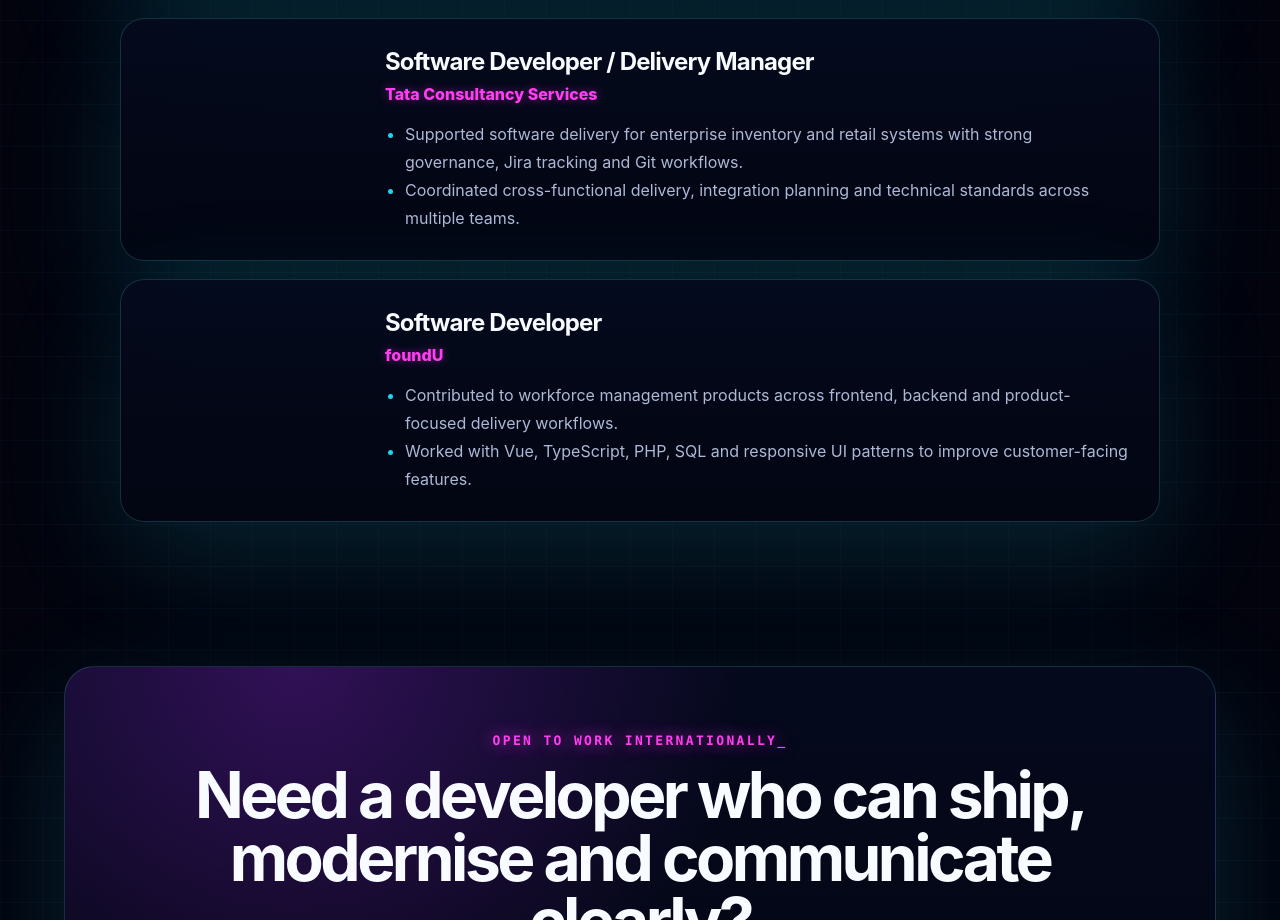
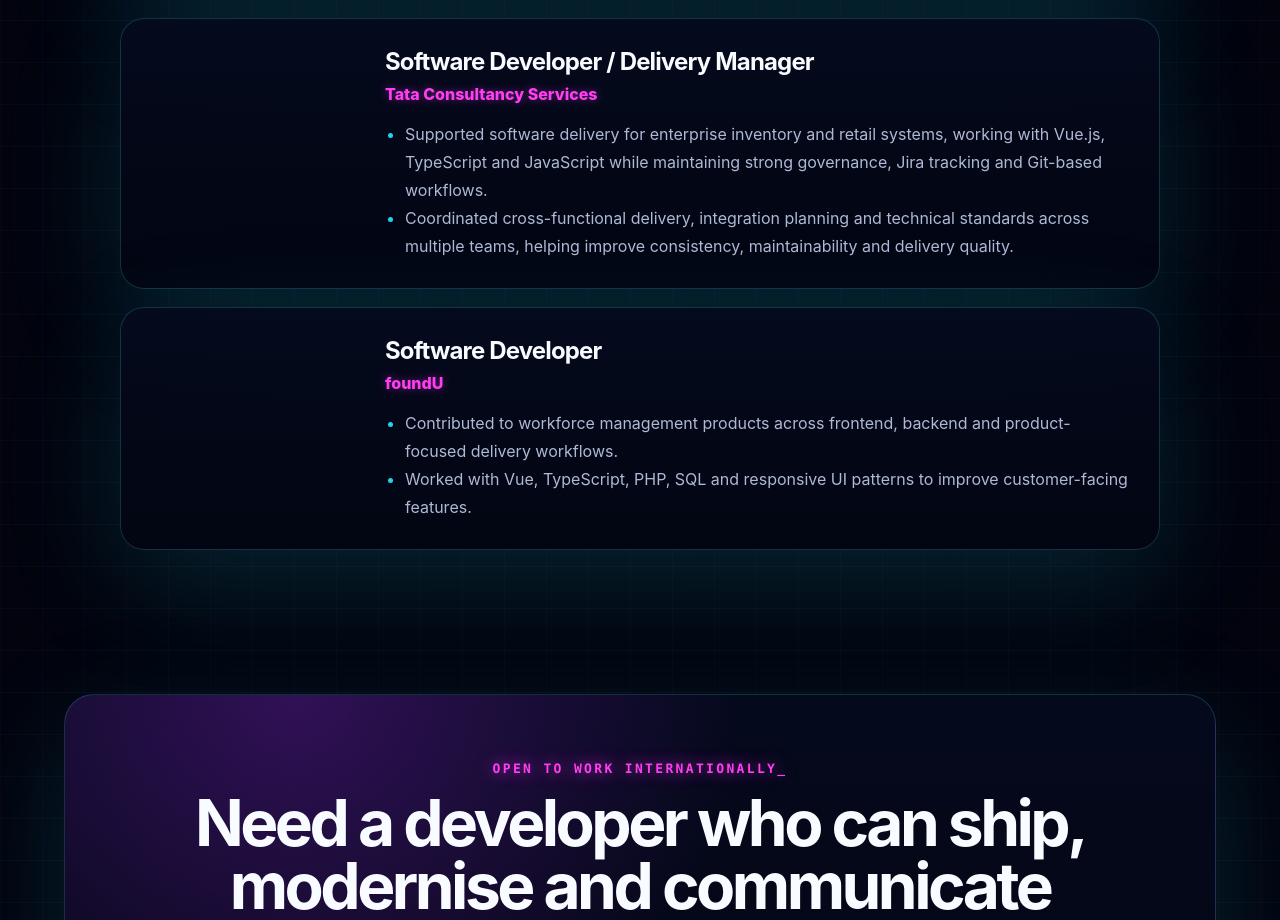
Before and after one commit to sadeedch/portfolio, a Next.js app: page / in a window 1280 px wide. Shown: the part 4810-5730 px from the top of the page. Built offline with nearby package versions, Linux system fonts and the light colour scheme.

Commit message:
Update page.js

```diff
--- a/app/page.js
+++ b/app/page.js
@@ -54,9 +54,9 @@
     role: 'Software Developer / Delivery Manager',
     company: 'Tata Consultancy Services',
     points: [
-      'Supported software delivery for enterprise inventory and retail systems with strong governance, Jira tracking and Git workflows.',
-      'Coordinated cross-functional delivery, integration planning and technical standards across multiple teams.'
-    ]
+  'Supported software delivery for enterprise inventory and retail systems, working with Vue.js, TypeScript and JavaScript while maintaining strong governance, Jira tracking and Git-based workflows.',
+  'Coordinated cross-functional delivery, integration planning and technical standards across multiple teams, helping improve consistency, maintainability and delivery quality.'
+]
   },
   {
     period: '',
```
